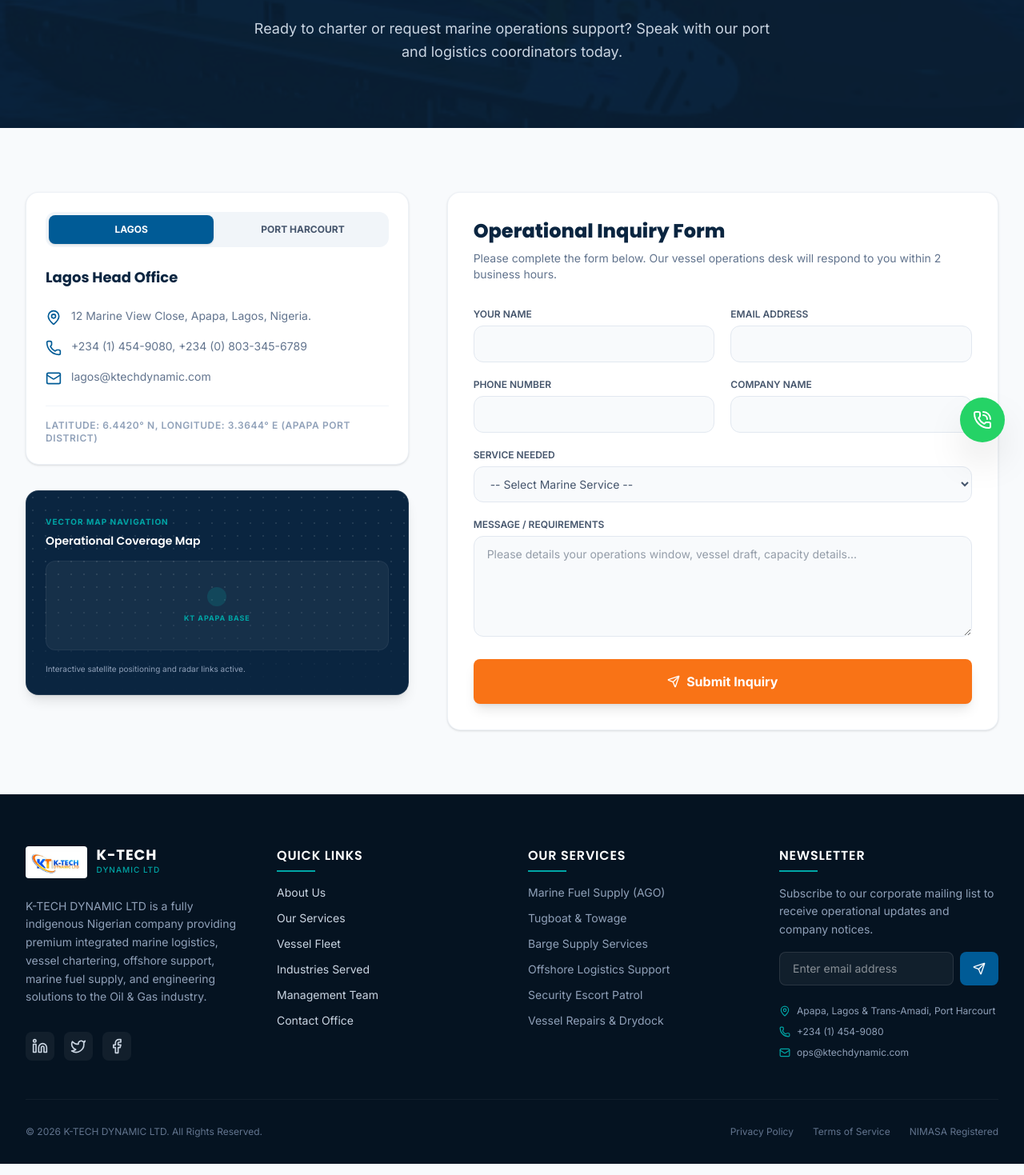
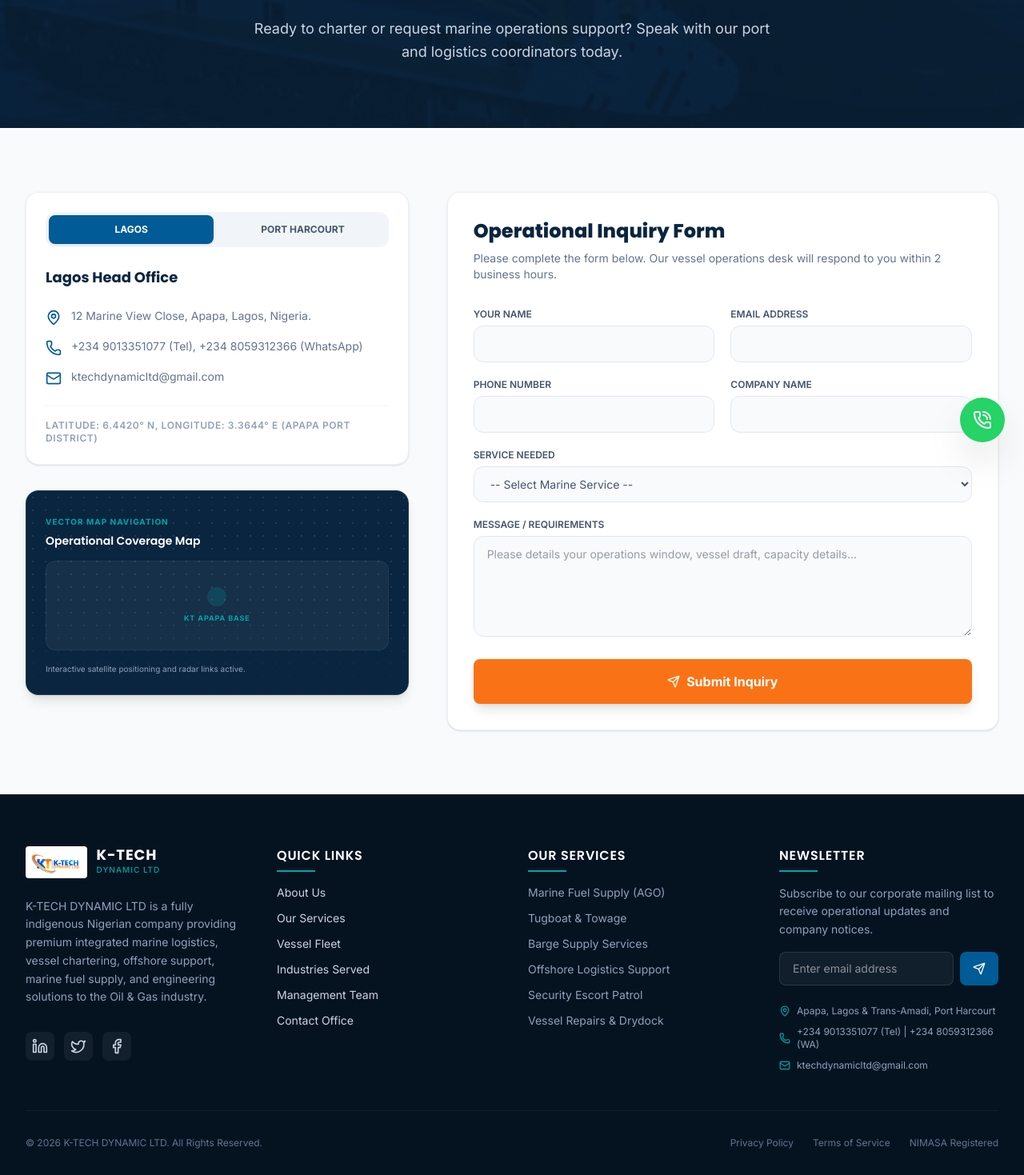
Before and after one commit to danielseraph/k-dynamic-web, a React (Vite) app: page /contact in a window 1280 px wide. Shown: the part 223-1692 px from the top of the page at 80% size. Built offline with nearby package versions, Linux system fonts and the light colour scheme.

Commit message:
updated the contact details

```diff
--- a/src/components/layout/Footer.tsx
+++ b/src/components/layout/Footer.tsx
@@ -163,11 +163,11 @@
               </div>
               <div className="flex items-center gap-2">
                 <Phone className="w-3.5 h-3.5 text-teal-accent shrink-0" />
-                <span>+234 (1) 454-9080</span>
+                <span>+234 9013351077 (Tel) | +234 8059312366 (WA)</span>
               </div>
               <div className="flex items-center gap-2">
                 <Mail className="w-3.5 h-3.5 text-teal-accent shrink-0" />
-                <span>ops@ktechdynamic.com</span>
+                <span>ktechdynamicltd@gmail.com</span>
               </div>
             </div>
           </div>
--- a/src/components/shared/BrochureButton.tsx
+++ b/src/components/shared/BrochureButton.tsx
@@ -30,12 +30,13 @@
 
 LAGOS OFFICE:
 12 Marine View Close, Apapa, Lagos, Nigeria.
-Email: lagos@ktechdynamic.com | Tel: +234 (1) 454-9080
+Email: ktechdynamicltd@gmail.com | Tel: +234 9013351077
 
 PORT HARCOURT OFFICE:
 Plot 88 Trans-Amadi Industrial Layout, Port Harcourt, Rivers State, Nigeria.
-Email: ph@ktechdynamic.com | Tel: +234 (84) 330-1200
+Email: ktechdynamicltd@gmail.com | Tel: +234 9013351077
 
+WhatsApp Support: +234 8059312366
 Website: www.ktechdynamic.com
 =========================================
 Copyright 2026 K-TECH DYNAMIC LTD. All Rights Reserved.
--- a/src/components/shared/WhatsAppButton.tsx
+++ b/src/components/shared/WhatsAppButton.tsx
@@ -3,7 +3,7 @@
 
 export default function WhatsAppButton() {
   // Prefilled message for K-TECH support line
-  const whatsappUrl = 'https://wa.me/2348000000000?text=Hello%20K-TECH%20DYNAMIC%20LTD,%20I%20would%20like%20to%20inquire%20about%20your%20marine%20and%20offshore%20services.';
+  const whatsappUrl = 'https://wa.me/2348059312366?text=Hello%20K-TECH%20DYNAMIC%20LTD,%20I%20would%20like%20to%20inquire%20about%20your%20marine%20and%20offshore%20services.';
 
   return (
     <motion.a
--- a/src/pages/Contact.tsx
+++ b/src/pages/Contact.tsx
@@ -46,15 +46,15 @@
     lagos: {
       name: 'Lagos Head Office',
       address: '12 Marine View Close, Apapa, Lagos, Nigeria.',
-      phone: '+234 (1) 454-9080, +234 (0) 803-345-6789',
-      email: 'lagos@ktechdynamic.com',
+      phone: '+234 9013351077 (Tel), +234 8059312366 (WhatsApp)',
+      email: 'ktechdynamicltd@gmail.com',
       coord: 'Latitude: 6.4420° N, Longitude: 3.3644° E (Apapa Port District)'
     },
     ph: {
       name: 'Port Harcourt Branch Office',
       address: 'Plot 88 Trans-Amadi Industrial Layout, Port Harcourt, Rivers State, Nigeria.',
-      phone: '+234 (84) 330-1200, +234 (0) 812-987-6543',
-      email: 'ph@ktechdynamic.com',
+      phone: '+234 9013351077 (Tel), +234 8059312366 (WhatsApp)',
+      email: 'ktechdynamicltd@gmail.com',
       coord: 'Latitude: 4.8156° N, Longitude: 7.0498° E (Trans-Amadi Operations)'
     }
   };
```
